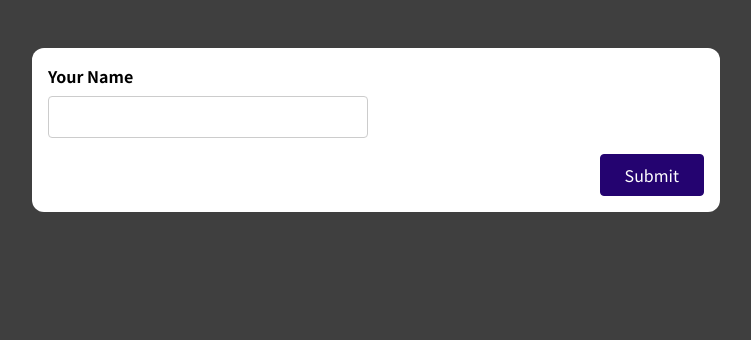
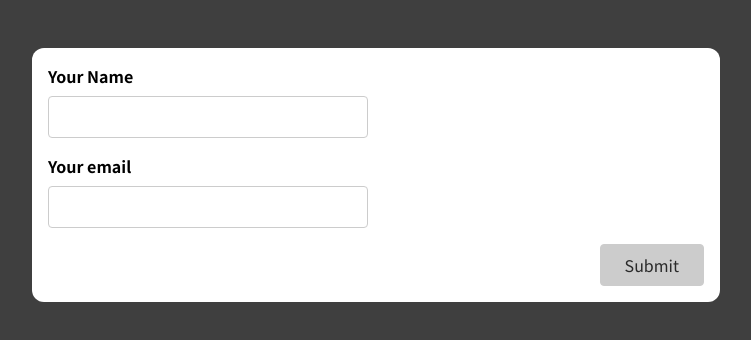
Before and after one commit to artur-coelho/react-complete-guide, a React (Create React App) app: page / in a window 1280 px wide. Shown: the top 340 px of the page, without its empty margins (264-1015 px from the left). Built offline with nearby package versions, Linux system fonts and the light colour scheme.

Commit message:
added email input

```diff
--- a/src/components/SimpleInput.js
+++ b/src/components/SimpleInput.js
@@ -3,9 +3,21 @@ import { useState } from 'react';
 const SimpleInput = (props) => {
   const [enteredName, setEnteredName] = useState('');
   const [enteredNameTouched, setEnteredNameTouched] = useState(false)
+  const [enteredEmail, setEnteredEmail] = useState('')
+  const [enteredEmailTouched, setEnteredEmailTouched] = useState(false)
 
   const nameInputIsValid = enteredName.trim() !== '';
   const nameInputIsInvalid = !nameInputIsValid && enteredNameTouched;
+
+  const validEmailRegex = /^[a-zA-Z0-9.!#$%&'*+/=?^_`{|}~-]+@[a-zA-Z0-9-]+(?:\.[a-zA-Z0-9-]+)*$/;
+  const emailInputIsValid = enteredEmail.match(validEmailRegex);
+  const emailInputIsInvalid = !emailInputIsValid && enteredEmailTouched;
+
+  let formIsValid = false;
+
+  if(nameInputIsValid && emailInputIsValid) {
+    formIsValid = true;
+  }
 
   const nameInputChangeHandler = (event) => {
     setEnteredName(event.target.value);
@@ -15,12 +27,20 @@ const SimpleInput = (props) => {
     setEnteredNameTouched(true)
   }
 
+  const emailInputChangeHandler = event => {
+    setEnteredEmail(event.target.value);
+  }
+
+  const emailInputBlurHandler = event => {
+    setEnteredEmailTouched(true)
+  }
+
   const formSubmissionHandler = (event) => {
     event.preventDefault();
 
     setEnteredNameTouched(true)
 
-    if (!nameInputIsValid) {
+    if (!formIsValid) {
       return;
     }
 
@@ -28,10 +48,12 @@ const SimpleInput = (props) => {
 
     setEnteredName('');
     setEnteredNameTouched(false)
+    setEnteredEmail('');
+    setEnteredEmailTouched(false)
   };
 
 
-  const nameInputClasses = nameInputIsInvalid
+  const nameInputClasses = formIsValid
     ? 'form-control invalid'
     : 'form-control';
 
@@ -50,8 +72,21 @@ const SimpleInput = (props) => {
           <p className='error-text'>Name must not be empty!</p>
         )}
       </div>
+      <div className={nameInputClasses}>
+        <label htmlFor='email'>Your email</label>
+        <input
+          value={enteredEmail}
+          type='email'
+          id='email'
+          onChange={emailInputChangeHandler}
+          onBlur={emailInputBlurHandler}
+        />
+        {emailInputIsInvalid && (
+          <p className='error-text'>Email is invalid!</p>
+        )}
+      </div>
       <div className='form-actions'>
-        <button>Submit</button>
+        <button disabled={!formIsValid} >Submit</button>
       </div>
     </form>
   );
--- a/src/index.css
+++ b/src/index.css
@@ -79,6 +79,15 @@ button:active {
   border-color: #33059e;
 }
 
+button:disabled,
+button:disabled:hover,
+button:disabled:active {
+  background-color: #cccccc;
+  color: #292929;
+  border-color: #cccccc;
+  cursor: not-allowed;
+}
+
 .form-actions {
   text-align: right;
 }
```
